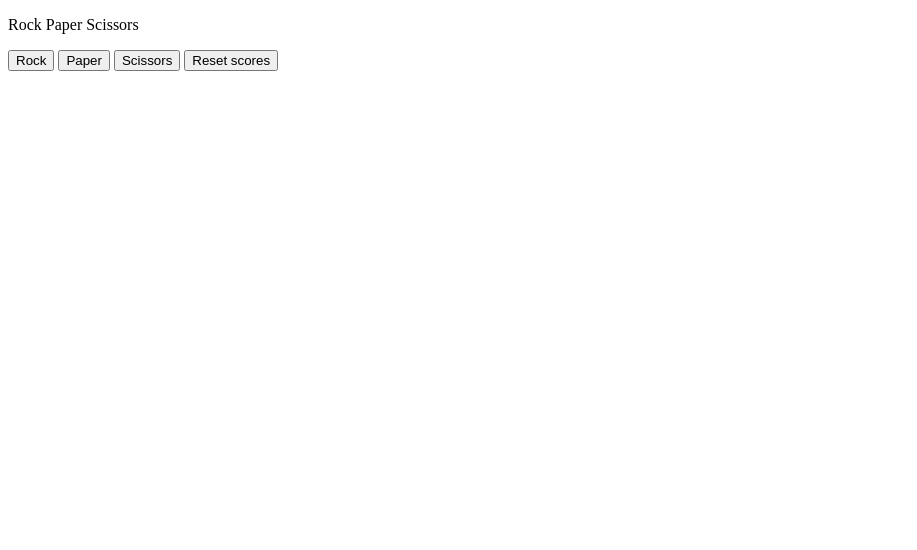
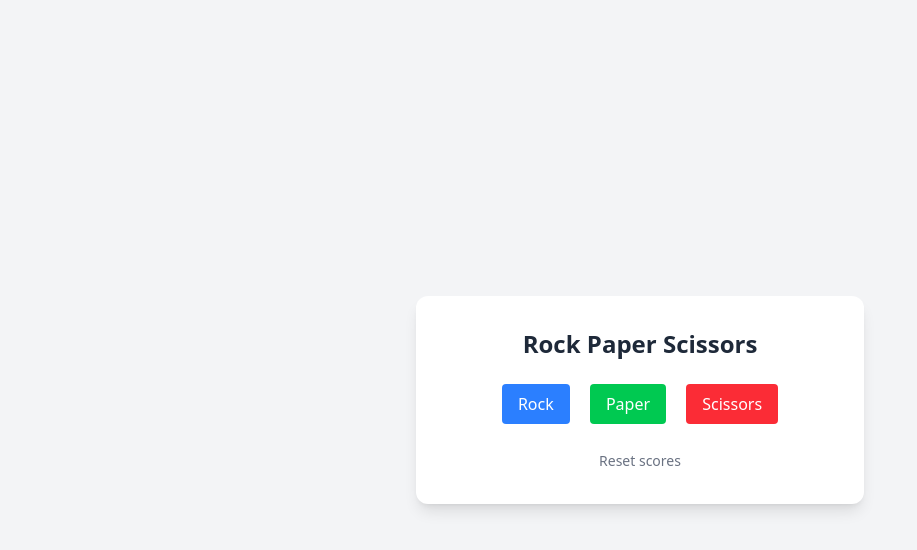
Before and after one commit to miapham839/learning-repo, a website: page typescript/01/rock-paper-scissors.html in a window 1280 px wide. Shown: the whole page, without its empty margins (0-917 px from the left). Drawn offline with Linux system fonts and the light colour scheme.

Commit message:
Added TailwindCSS styling

```diff
--- /dev/null
+++ b/typescript/01/package.json
@@ -0,0 +1,6 @@
+{
+  "dependencies": {
+    "@tailwindcss/cli": "^4.1.8",
+    "tailwindcss": "^4.1.8"
+  }
+}
--- a/typescript/01/rock-paper-scissors.html
+++ b/typescript/01/rock-paper-scissors.html
@@ -2,27 +2,30 @@
 <html>
 
 <head>
-    <title>Rock Paper Scissors</title>
+  <title>Rock Paper Scissors</title>
+  <link href="src/output.css" rel="stylesheet">
 </head>
 
-<body>
-    <p>Rock Paper Scissors</p>
-    <button onclick="
-      playGame('rock');
-    ">Rock</button>
+<body class="bg-gray-100 min-h-screen flex items-center justify-center">
+  <div class="bg-white rounded-xl shadow-lg p-8 space-y-6 w-full max-w-md text-center">
 
-    <button onclick="
-      playGame('paper');
-    ">Paper</button>
+    <p class="text-2xl font-bold text-gray-800">Rock Paper Scissors</p>
 
-    <button onclick="
-      playGame('scissors');
-    ">Scissors</button>
-    <button onclick="
-      resetScore();
-    ">Reset scores</button>
+    <div class="space-x-4">
+      <button onclick="playGame('rock')"
+        class="bg-blue-500 text-white px-4 py-2 rounded hover:bg-blue-600 transition">Rock</button>
 
-    <script src="script.js"></script>
+      <button onclick="playGame('paper')"
+        class="bg-green-500 text-white px-4 py-2 rounded hover:bg-green-600 transition">Paper</button>
+
+      <button onclick="playGame('scissors')"
+        class="bg-red-500 text-white px-4 py-2 rounded hover:bg-red-600 transition">Scissors</button>
+    </div>
+
+    <button onclick="resetScore()" class="text-sm text-gray-500 hover:underline">Reset scores</button>
+  </div>
+
+  <script src="script.js"></script>
 </body>
 
 </html>
--- /dev/null
+++ b/typescript/01/src/input.css
@@ -0,0 +1 @@
+@import "tailwindcss";
```
Also changed, not shown: typescript/01/src/output.css (added), 3 other files.
